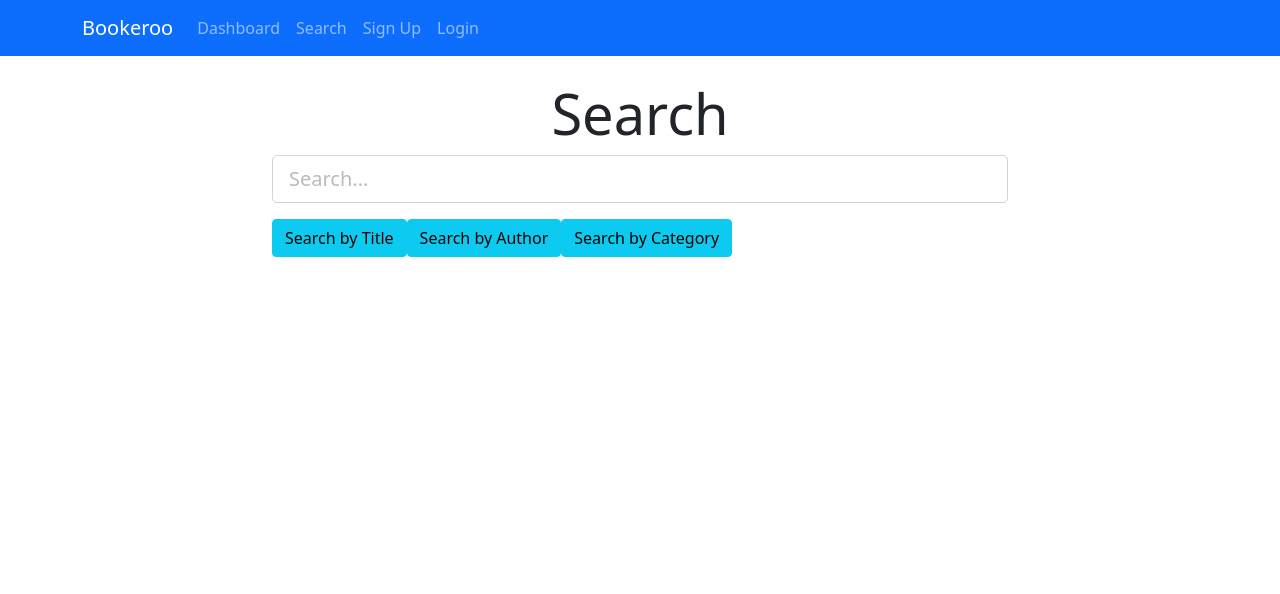
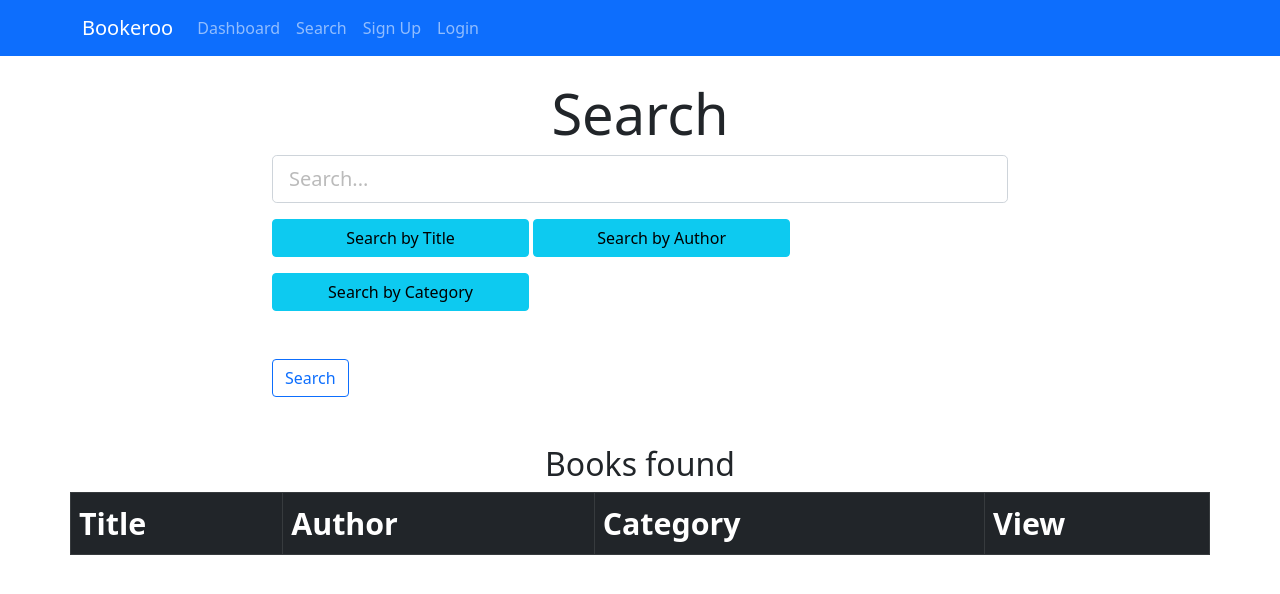
Before and after one commit to s3813866/Thu1930-Dipto-Group8, a React (Create React App) app in the folder FrontEnd/myfirstapp/: page /search in a window 1280 px wide. Shown: the top 594 px of the page. Built offline with nearby package versions, Linux system fonts and the light colour scheme; the HTML template or start-up script is replaced by a standard one.

Commit message:
part 1 out of 3 search function done
Search function for author is fully functional, only title and category search is left.

```diff
--- a/FrontEnd/myfirstapp/src/actions/bookActions.js
+++ b/FrontEnd/myfirstapp/src/actions/bookActions.js
@@ -25,7 +25,7 @@ export const getAuthor = (author, history) => async dispatch => {
             type: GET_AUTHOR,
             payload: res.data
         });
-        // console.log(res.data);
+
         return res.data
     } catch (error) {
         history.push("/error");
--- a/FrontEnd/myfirstapp/src/components/BookManagement/Search.js
+++ b/FrontEnd/myfirstapp/src/components/BookManagement/Search.js
@@ -1,55 +1,78 @@
-import React, { Component } from 'react'
+import React, { Component } from 'react';
+import {Button, Table} from "react-bootstrap";
 import PropTypes from "prop-types";
-import { connect } from "react-redux";
+import {connect} from "react-redux";
+import {getAuthor} from "../../actions/bookActions";
 
 class Search extends Component {
     constructor() {
         super();
-        let qtype;
+
         this.state = {
             search: "",
-            qtype: "",
-            errors: {}
+            author: "",
+            title: "",
+            category: "",
+            errors: {},
+            searchType: "titleSearch",
+            books: []
         };
+
         this.onChange = this.onChange.bind(this);
         this.onSubmit = this.onSubmit.bind(this);
+        this.handleClick = this.handleClick.bind(this);
     }
 
-    onChange(e) {
-        console.log("onchange");
-        this.setState({ [e.target.name]: e.target.value });
-    }
-
-    onClick(e){
-        this.state.qtype = e.name;
-    }
-
-    onSubmit(e) {
-        console.log(true);
-        let query = this.state.search;
-        if (query.includes(' ')) {
-            query.replace(' ', '%20');
-            console.log(query);
-        }
-
-        if (this.state.qtype == "titleSearch") {
-
-        }else if (this.state.qtype == "authorSearch") {
-            // let result = fetch(`http://localhost:8080/api/books/author?author=${query}`);
-            console.log("searching for author");
-
-        } else if (this.state.qtype == "catSearch"){
+    componentWillReceiveProps(nextProps) {
+        if (nextProps.errors) {
+            this.setState({
+                errors: nextProps.errors
+            });
 
         }
     }
 
+    onChange(e) {
+        this.setState({ [e.target.name]: e.target.value });
+    }
+
+    async handleClick(e){
+        e.preventDefault();
+        await this.setState({searchType: e.target.name});
+    }
+
+    async onSubmit(e) {
+        e.preventDefault();
+
+        if (this.state.searchType === "titleSearch") {
+            //have to wait for backend
+            // const title = {
+            //     title: this.state.title,
+            // }
+            // const data = await
+        }else if (this.state.searchType === "authorSearch") {
+            const newAuthor = {
+                author: this.state.author,
+            }
+            console.log("here")
+            const data = await this.props.getAuthor(newAuthor, this.props.history);
+            this.setState({books: data.slice()})
+
+
+        } else if (this.state.searchType === "catSearch"){
+            //have to wait for backend
+        }
+
+    }
+
     render() {
+        const {errors} = this.state;
         return (
             <div className="container">
                 <div className="row">
                     <div className="col-md-8 m-auto">
                         <h1 className="display-4 text-center">Search</h1>
-                        <form onSubmit={this.onSubmit}>
+                        <form onSubmit={this.onSubmit} data-testid="SearchForm">
                             <div className="form-group">
                                 <input
                                     type="text"
@@ -60,15 +83,45 @@ class Search extends Component {
                                     onChange = {this.onChange}
                                 />
                             </div>
-                            <input type="submit" name="titleSearch" value="Search by Title" className="btn btn-info btn-block mt-3" />
-                            <input type="submit" name="authorSearch" value="Search by Author" className="btn btn-info btn-block mt-3" />
-                            <input type="submit" name="catSearch" value="Search by Category" className="btn btn-info btn-block mt-3" />
+                            <input onClick={this.handleClick} name="titleSearch" value="Search by Title" className="btn btn-info btn-block mt-3" />{'  '}
+                            <input onClick={this.handleClick} name="authorSearch" value="Search by Author" className="btn btn-info btn-block mt-3" />{'  '}
+                            <input onClick={this.handleClick} name="catSearch" value="Search by Category" className="btn btn-info btn-block mt-3" />
+                            <br/>
+                            <br/>
+                            <br/>
+                            <Button type="submit" variant="outline-primary" >Search</Button>{' '}
+                            <br/>
+                            <br/>
+                            <br/>
                         </form>
                     </div>
+
+                    <h2>Books found</h2>
+                    <Table striped bordered hover variant="dark">
+                        <thead>
+                        <tr>
+                            <th>Title</th>
+                            <th>Author</th>
+                            <th>Category</th>
+                            <th>View</th>
+                        </tr>
+                        </thead>
+                        <tbody>
+                        {this.state.books.map((book => <tr key={book.id}>
+                            <td>{book.title}</td>
+                            <td>{book.author}</td>
+                            <td>{book.category}</td>
+                        </tr>))}
+                        </tbody>
+                    </Table>
                 </div>
             </div>
         )
     }
 }
 
-export default Search
+Search.propTypes = {
+    createProject: PropTypes.func.isRequired
+};
+
+export default connect(null, {getAuthor})(Search);
--- a/FrontEnd/myfirstapp/src/pages/BookListing.js
+++ b/FrontEnd/myfirstapp/src/pages/BookListing.js
@@ -30,10 +30,11 @@ class BookListing extends Component {
         if(data){
             console.log(data);
             this.setState({bookList: data.slice()});
+            this.setState({listStatus: "Book found"})
         }
         else{
-            console.log("no books")
             this.setState({listStatus: "book not found"})
+
         }
 
     }
```
